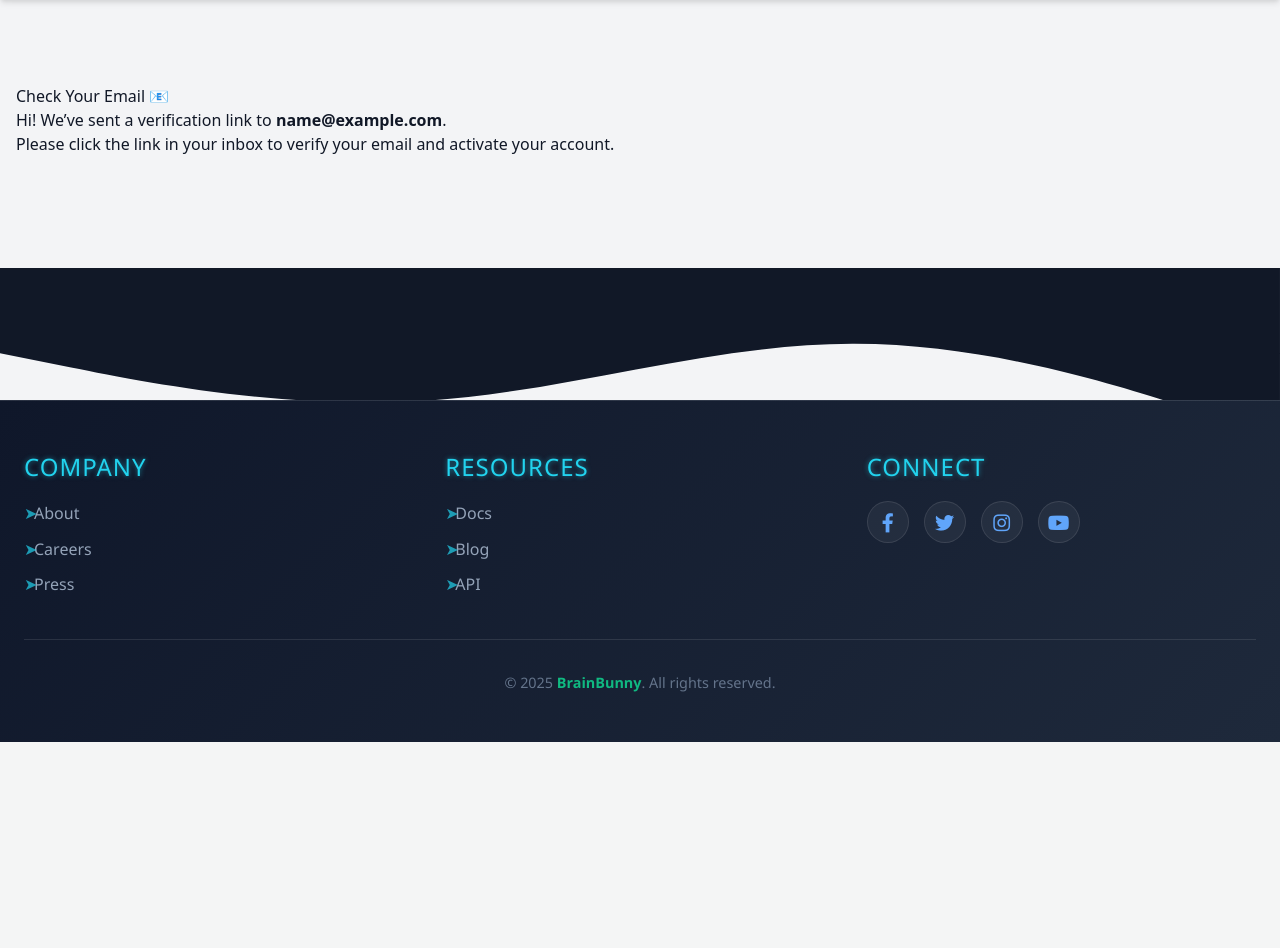
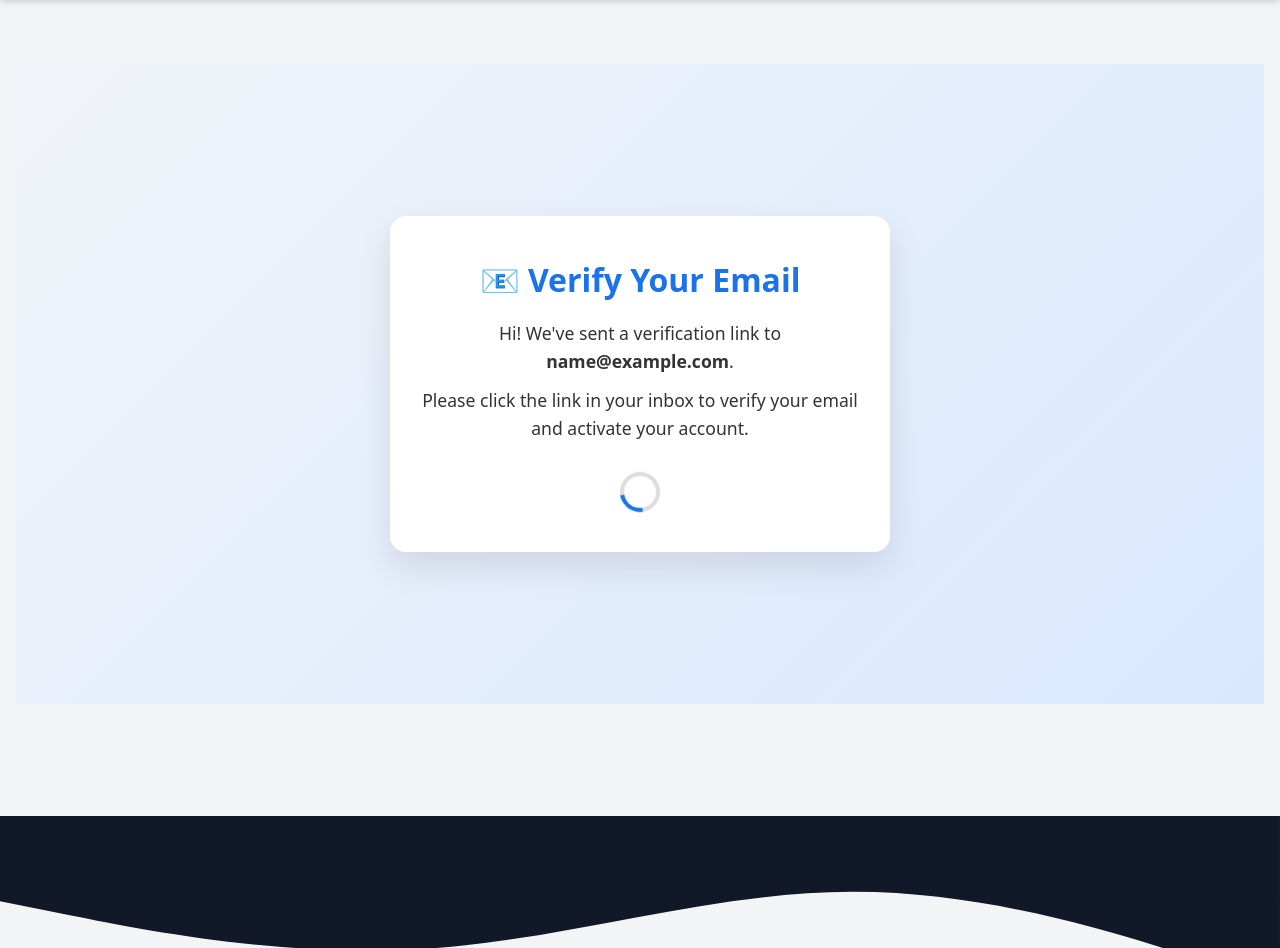
Before and after one commit to amma630/apfit, a Django app: template health_fitness_ai/templates/users/verify_notice.html in a window 1280 px wide. Shown: the part 72-1020 px from the top of the page. Before the commit the page ends 814 px from the top, so only its background shows below. Run offline with Django 5.2, Linux system fonts and the light colour scheme; the template is opened without the code that fills it: most values are stand-ins (such as "Sample title", 1, 10 or a date in 2020).

Commit message:
Update verify_notice.html

```diff
--- a/health_fitness_ai/templates/users/verify_notice.html
+++ b/health_fitness_ai/templates/users/verify_notice.html
@@ -1,9 +1,88 @@
 {% extends 'users/base.html' %}
 
+{% block title %}Verify Your Email{% endblock %}
+
 {% block content %}
-<div class="container mt-5">
-    <h2>Check Your Email 📧</h2>
-    <p>Hi! We’ve sent a verification link to <strong>{{ email }}</strong>.</p>
-    <p>Please click the link in your inbox to verify your email and activate your account.</p>
+<div class="email-verification-container">
+    <div class="email-card">
+        <h2 class="email-title">📧 Verify Your Email</h2>
+        <p class="email-text">
+            Hi! We've sent a verification link to <strong>{{ email }}</strong>.
+        </p>
+        <p class="email-text">
+            Please click the link in your inbox to verify your email and activate your account.
+        </p>
+        <div class="spinner"></div>
+    </div>
 </div>
+<style>
+    .email-verification-container {
+    display: flex;
+    justify-content: center;
+    align-items: center;
+    padding: 60px 20px;
+    min-height: 80vh;
+    background: linear-gradient(135deg, #f0f4f8, #d9e8ff);
+}
+
+.email-card {
+    background-color: #fff;
+    border-radius: 16px;
+    padding: 40px 30px;
+    box-shadow: 0 15px 35px rgba(0, 0, 0, 0.1);
+    max-width: 500px;
+    width: 100%;
+    animation: fadeIn 1s ease-in-out;
+    transition: transform 0.3s ease, box-shadow 0.3s ease;
+}
+
+.email-card:hover {
+    transform: translateY(-4px);
+    box-shadow: 0 20px 40px rgba(0, 0, 0, 0.15);
+}
+
+.email-title {
+    font-size: 2rem;
+    color: #1a73e8;
+    margin-bottom: 15px;
+    text-align: center;
+    font-weight: 700;
+}
+
+.email-text {
+    font-size: 1.1rem;
+    line-height: 1.6;
+    color: #333;
+    text-align: center;
+    margin-top: 10px;
+}
+
+.spinner {
+    margin: 30px auto 0;
+    width: 40px;
+    height: 40px;
+    border: 4px solid #ddd;
+    border-top-color: #1a73e8;
+    border-radius: 50%;
+    animation: spin 1s linear infinite;
+}
+
+@keyframes spin {
+    to {
+        transform: rotate(360deg);
+    }
+}
+
+@keyframes fadeIn {
+    from {
+        opacity: 0;
+        transform: translateY(30px);
+    }
+    to {
+        opacity: 1;
+        transform: translateY(0);
+    }
+}
+
+    </style>
 {% endblock %}
```
